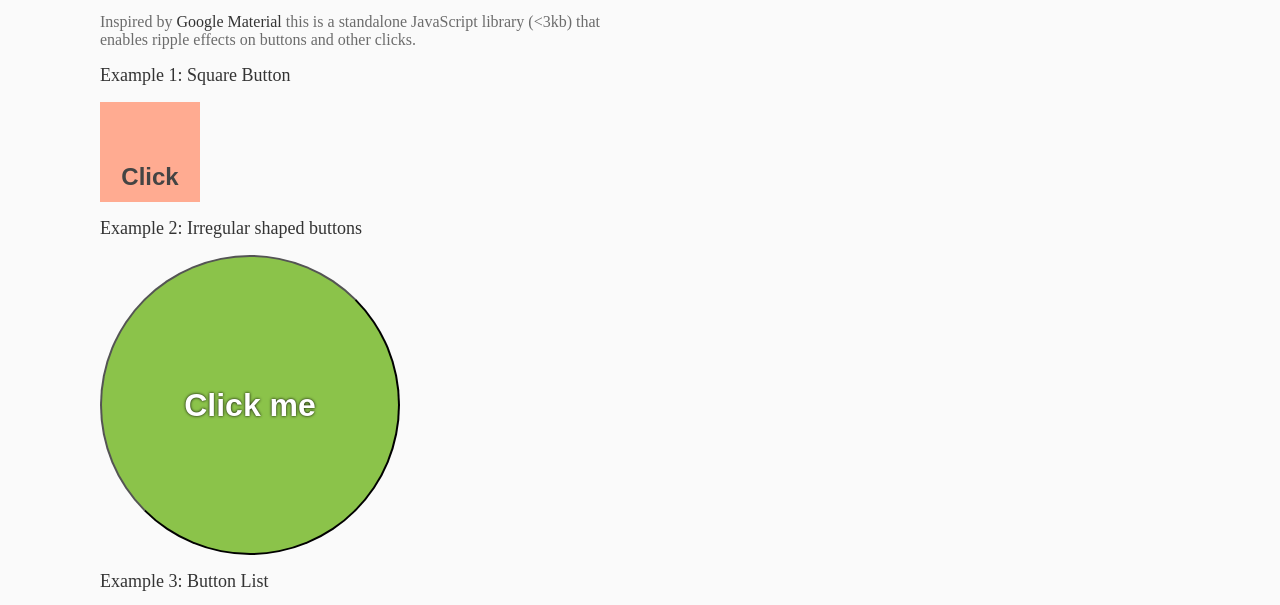
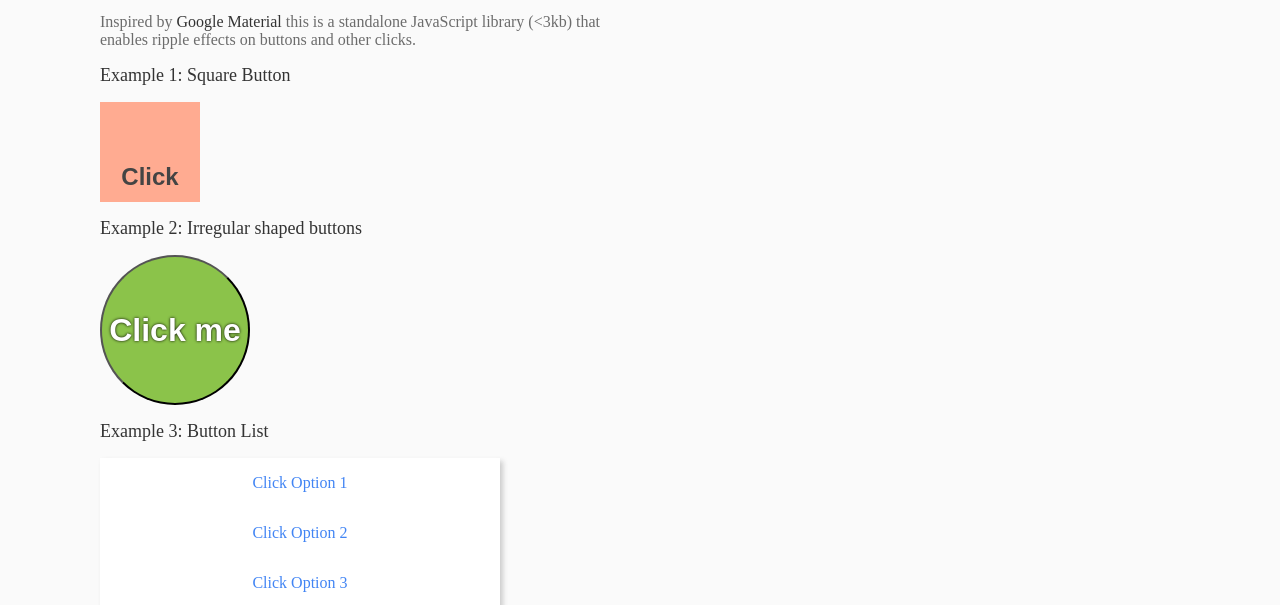
Before and after one commit to holloway/ripple, a plain HTML site: page index.html in a window 1280 px wide. Shown: the part 168-773 px from the top of the page. Drawn offline with Linux system fonts and the light colour scheme.

Commit message:
reducing size of irregular shape

```diff
--- a/index.html
+++ b/index.html
@@ -95,7 +95,7 @@
 <h2>Example 2: Irregular shaped buttons</h2>
 
 <p>
-	<button style="background: #8bc34a; text-shadow: 0px 0px 3px #000; width:300px;height:300px;border-radius:100% 100%;color:white;font-weight:bold;font-size:xx-large">
+	<button style="background: #8bc34a; text-shadow: 0px 0px 3px #000; width:150px;height:150px;border-radius:100% 100%;color:white;font-weight:bold;font-size:xx-large">
  	Click me
 	</button>
 </p>
```
